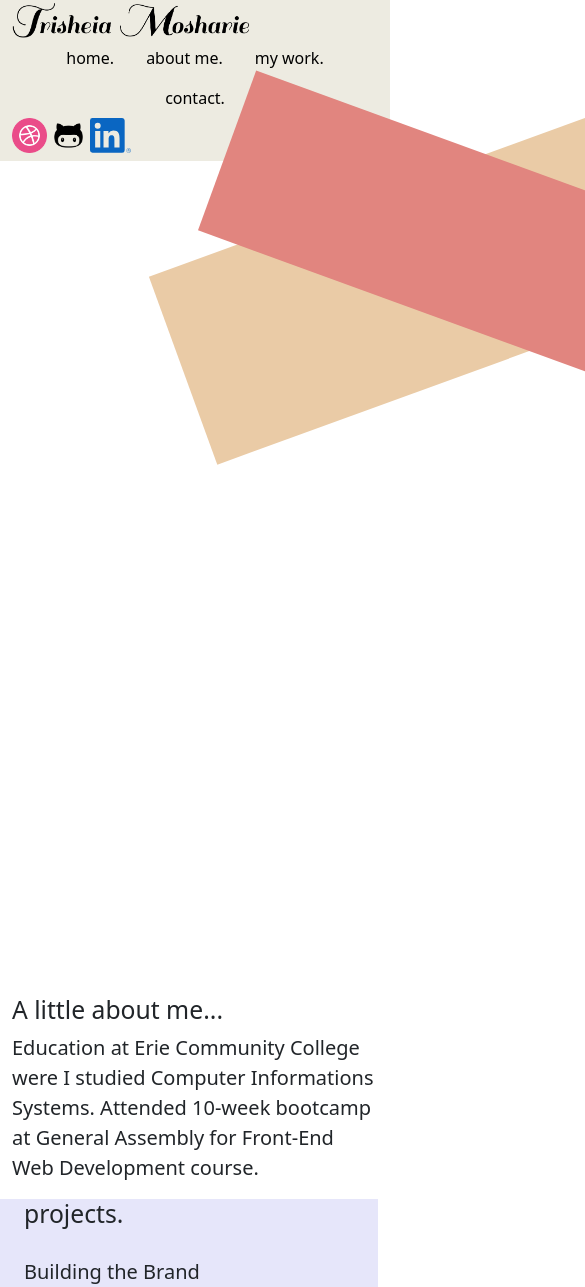
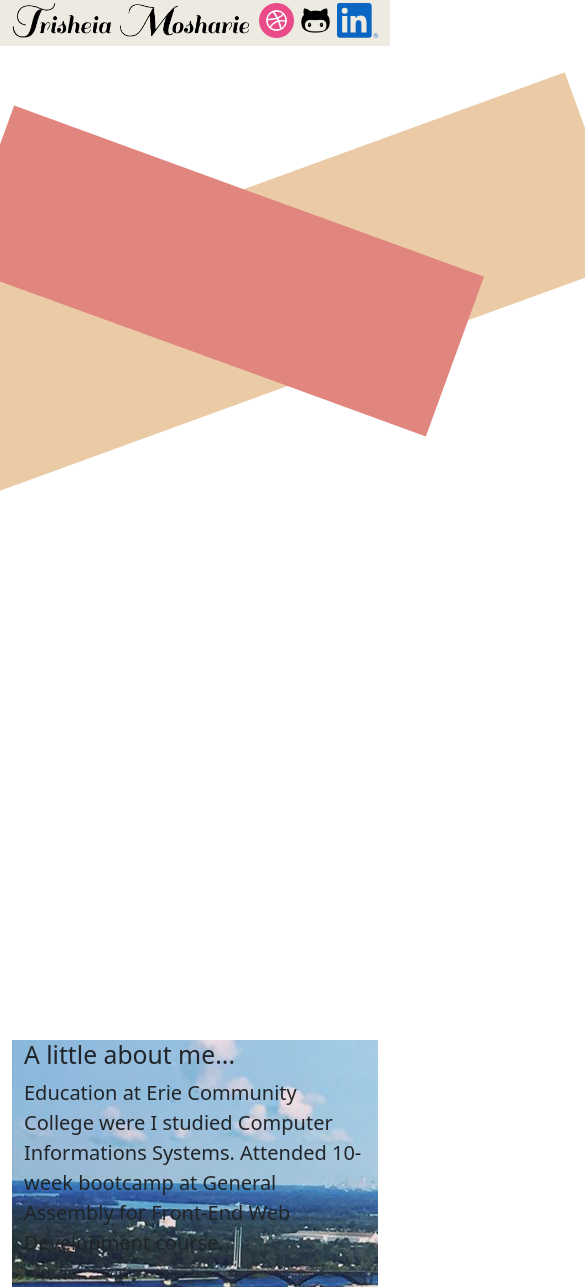
Before and after one commit to TrishShelton23/Portfolio, a plain HTML site: page index.html in a window 390 px wide. Shown: the part 5-1292 px from the top of the page, 585 px wide, since content can reach past the window. Drawn offline with nearby package versions, Linux system fonts and the light colour scheme.

Commit message:
Image added

```diff
--- a/index.html
+++ b/index.html
@@ -11,10 +11,6 @@
     <script src="index.js"></script>
 
 <style>
-  #welcome-page-slide {
-    width: 100%;
-    min-height:100vh;
-  }
   li a{
     color:#000000;
     }
@@ -41,17 +37,38 @@
     width: 700px;
     border-radius:;
     transform: rotate(-200deg);
-
+  }
+  nav{
+    position: fixed;
   }
   #banner-pages-slides{
     width: 100%;
     min-height: 100vh;
   }
+  #welcome-page-slide-shape-background, #about-page-slide, #projects-page-slide, #contact-page-slide{
+    min-height:100vh;
+    width: 100%;
+  }
   @media only screen and (max-width:1110px) and (min-height:0px){
-    div.header-images-welcome{
-        display: none;
+    div.header-images-welcome,
+    #nav-links-top{
+      display: none;
     }
   }
+  #welcome-page-slide-shape-background{
+    margin-top: 150px;
+    display: flex;
+    align-content: center;
+    justify-content: center;
+  }
+  #about-page-slide{
+    width:100%;
+    min-height: 100vh;
+    background-image:url(images/website-images/download.jpeg);
+    background-attachment: fixed;
+    transform-style: 200%;
+  }
+
 
 </style>
 
@@ -61,7 +78,7 @@
     <nav class="container-fluid navbar navbar-expand-sm pt-2" style="justify-content:space-between; background-color:#EDEBE1;">
       <a href="www.trisheiamoshaire.com" ><img class="" src="images/Logos/desktop-logo-navbar.png" alt="logo" style="height:35px"></a>
 
-    <ul class="nav justify-content-center" style="">
+    <ul id="nav-links-top" class="nav justify-content-center">
       <li class="nav-items"><a class="nav-link" href="#home-page">home.</a></li>
       <li class="nav-items"><a class="nav-link" href="#about-me-section">about me.</a></li>
       <li class="nav-items"><a class="nav-link" href="#my-work">my work.</a></li>
@@ -77,9 +94,9 @@
     </header>
 
       <body>
-    <section class="banner-pages-slides">
+    <section class="banner-pages-slides container-fluid">
           <!--Welcome-->
-        <div id="welcome-page-slide" class="container-fluid" >
+        <div id="welcome-page-slide-shape-background" class="welcome-page-slide-shape-background" >
             <div class="shapes-position-background-header">
               <div class="shaped-tan-abstract-background"></div>
               <div class="shaped-red-abstract-background"></div>
@@ -94,7 +111,7 @@
 
             <!--About Me-->
 
-        <div id="about-page-slide" class="container">
+        <div id="about-page-slide" class="about-page-slide container-fluid">
           <h2 class="" title="About Me">A little about me... </h2>
           <article>
             <p class="lead">Education at Erie Community College were I studied
@@ -104,7 +121,7 @@
         </div>
 
 
-        <div id="projects-page-slide" class="container-fluid row" style="background-color:lavender">
+        <div id="projects-page-slide" class="projects-page-slide container-fluid row" style="background-color:lavender">
               <h2 class="pb-4">projects.</h2>
 
             <div class="col-md">
@@ -130,7 +147,7 @@
             </div>
         </div>
 
-        <div id="contact-page-slide"  class="col-md">
+        <div id="contact-page-slide"  class="contact-page-slide col-md">
             <h2 title="Reaching Out">Contact Me</h2>
                 <p><strong>Email: </strong>trisheia@icloud.com</p>
                 <p><strong>Phone #: </strong> (123) 456-7890</p>
```
Also changed, not shown: images/website-images/download.jpeg (added), 2 other files.
